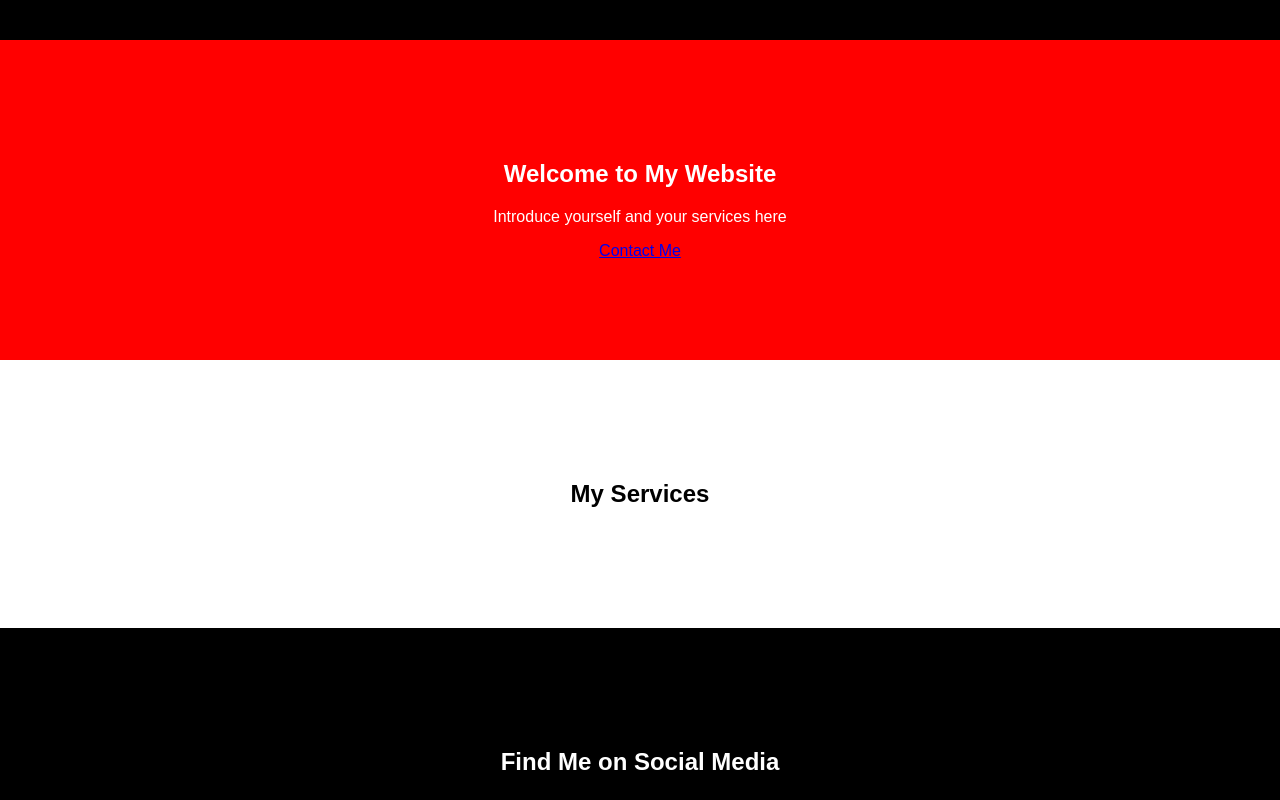
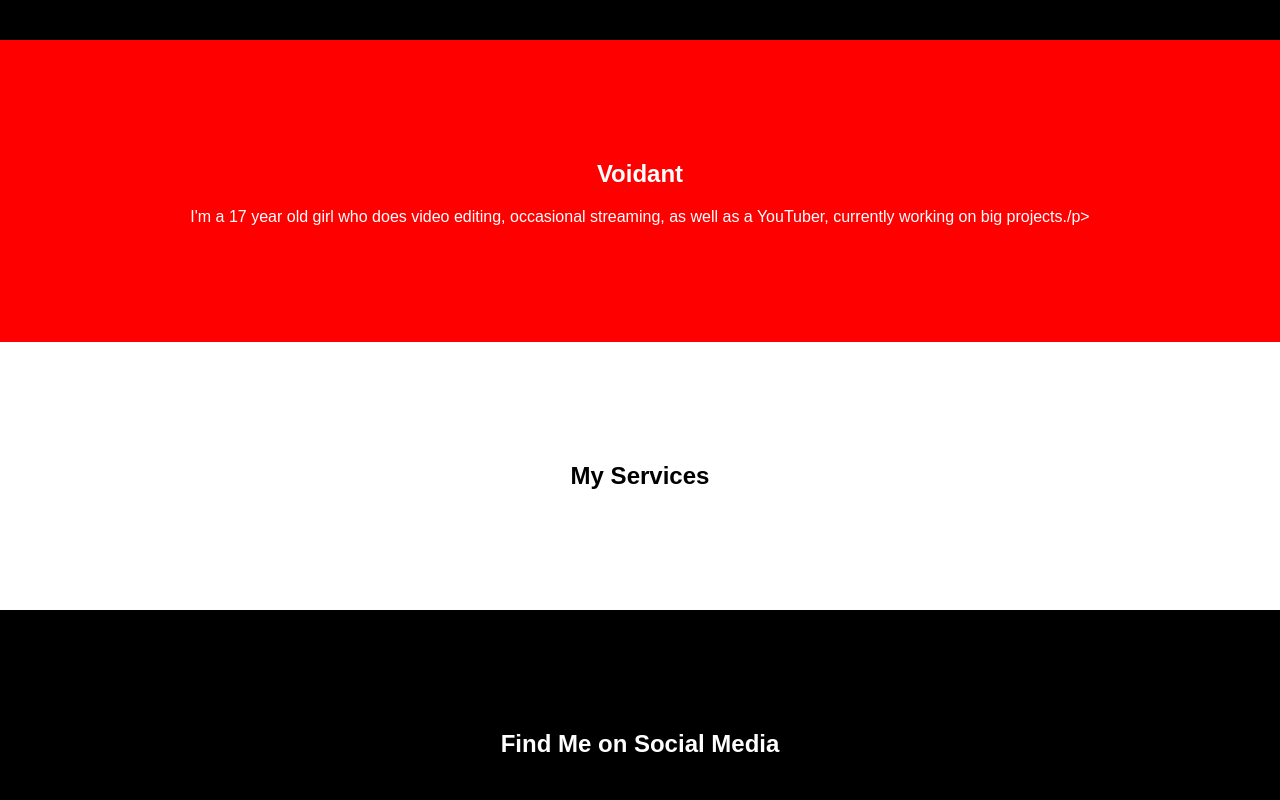
Before and after one commit to abcabcabcd/valentine, a plain HTML site: page index.html in a window 1280 px wide. Shown: the top 800 px of the page. Drawn offline with Linux system fonts and the light colour scheme.

Commit message:
Update index.html

```diff
--- a/index.html
+++ b/index.html
@@ -12,13 +12,12 @@
     </nav>
   </header>
 
-  <section id="hero">
-    <div class="hero-content">
-      <h1>Welcome to My Website</h1>
-      <p>Introduce yourself and your services here</p>
-      <a href="#contact" class="cta-button">Contact Me</a>
-    </div>
-  </section>
+ <section id="hero">
+  <div class="hero-content">
+    <h1 class="bold-text">Voidant</h1>
+    <p class="bold-text">I'm a 17 year old girl who does video editing, occasional streaming, as well as a YouTuber, currently working on big projects./p>
+  </div>
+</section>
 
   <section id="services">
     <div class="services-content">
```
